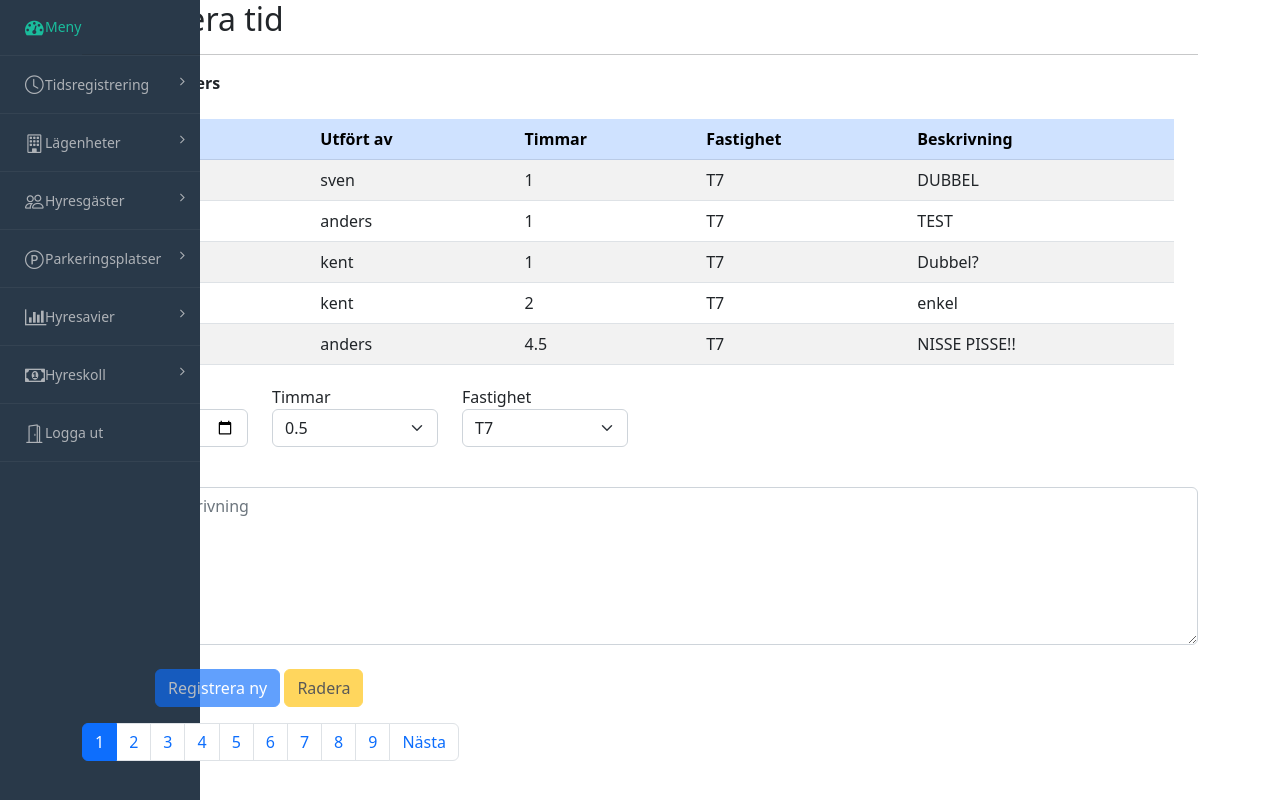
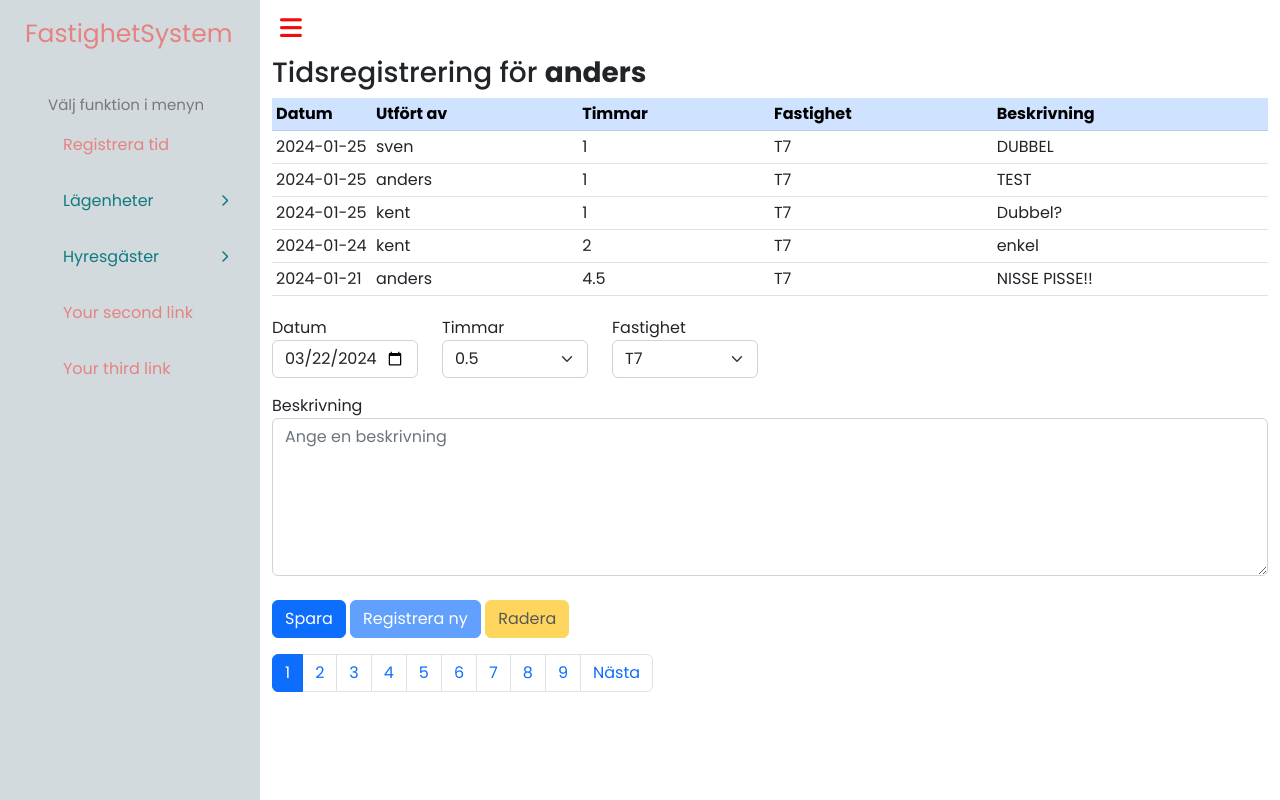
Before and after one commit to aselborn/tidlog, a PHP site: page / in a window 1280 px wide. Run offline with PHP 8.4, Linux system fonts and the light colour scheme; a user stored in the database is signed in; data comes from the database, SQL or seed files in the repository; some libraries are stand-ins or nearby versions.

Commit message:
ganska snygg meny.

```diff
--- a/index.php
+++ b/index.php
@@ -23,30 +23,33 @@ $number_of_page = ceil($num_rows / $result_per_page);
 ?>
 <!DOCTYPE html>
 <html>
+
     <title>Tidsregistrering</title>
     <body>
-        <?php include("./pages/sidebar2.php") ?>
+
+        <?php include("./pages/sidebar.php") ?>
+
         <input type="hidden" id="hidUserName" name="HidUsername" value="<?php echo $_SESSION["username"] ?>">
         <input type="hidden" id="hidClickedUserName" name="HidClickedUserName" value="">
 
-        <div class="container  ">
-            <h2>Registrera tid</h2>
-            <hr />
-            <!-- Menu Button -->
-            <div class="row">
-                <div class="col">
-                    <label class="label-primary form-label">Utförda av
-                        <strong><?=  htmlspecialchars($_SESSION["username"]); ?></strong> </label>
+        <div class="main ">
+
+            <div class="container mt-5" >
+
+                <div class="row mt-2">
+
+                    <div class="d-inline-flex">
+                        <h3>Tidsregistrering för <strong><?=  htmlspecialchars($_SESSION["username"]); ?></strong> </label></h3>
                     </div>
-
-                <div class="row mt-3">
+                </div>
+                <div class="row ">
 
                         <div class="col">
-                        <table class="table table-hover table-striped table-custom " id="jobTable">
-                            <thead class="table-dark">
+                            <table class="table table-sm  table-hover" id="jobTable">
+                                <thead class="bg-light sticky-top top-0">
                                     <tr>
 
-                                    <th scope="col" class="table-primary">Datum</th>
+                                        <th scope="col" style="width: 100px;" class="table-primary">Datum</th>
                                         <th scope="col" class="table-primary">Utfört av</th>
                                         <th scope="col" class="table-primary">Timmar</th>
                                         <th scope="col" class="table-primary">Fastighet</th>
@@ -70,7 +73,7 @@ $number_of_page = ceil($num_rows / $result_per_page);
                                         echo "
                                             <tr id='$jobId' >
 
-                                            <td>" . $dt . "</td>
+                                                <td style='width: 100px;'>" . $dt . "</td>
                                                 <td>". $row["job_username"] . "</td>
                                                 <td>". $jobHour  . "</td>
                                                 <td>". $row["job_fastighet"] . "</td>
@@ -81,7 +84,7 @@ $number_of_page = ceil($num_rows / $result_per_page);
                                 </tbody>
                             </table>
                         </div>
-                </div>
+
                     <form action="addtime.php" method="POST" id="frmInput">
                         <div class="row mt-1">
 
@@ -142,7 +145,7 @@ $number_of_page = ceil($num_rows / $result_per_page);
 
                             </div>
                             <div class="col-md-5 mt-4 ">
-                            <input type="button" id="btnSave" class="btn btn-primary btn-send" value="Spara">
+                                <input type="button" id="btnSaveTidsregistrering" class="btn btn-primary btn-send" value="Spara">
                                 <input type="button" id="btnNew" class="btn btn-primary btn-send disabled" value="Registrera ny">
                                 <input type="button" id="btnDelete" class="btn btn-warning btn-send disabled" value="Radera">
 
@@ -156,7 +159,6 @@ $number_of_page = ceil($num_rows / $result_per_page);
                             </div> -->
                         </div>
                     </form>
-
                     <div class="mt-3">
                         <nav aria-label="Page navigation">
                             <ul class="pagination">
@@ -187,7 +189,8 @@ $number_of_page = ceil($num_rows / $result_per_page);
 
                         </nav>
                     </div>
-
+                </div>
+            </div>
         </div>
 
     </body>
--- a/js/index.js
+++ b/js/index.js
@@ -30,9 +30,9 @@ $(document).ready(function() {
   });
 
   //Hanterar spara och uppdatera.
-  $("#btnSave").on('click', function()
+  $("#btnSaveTidsregistrering").on('click', function()
   {
-    var title = $("#btnSave").val();
+    var title = $("#btnSaveTidsregistrering").val();
     if (title === 'Spara'){
         saveOrUpdate(true)
     }
@@ -49,6 +49,24 @@ $(document).ready(function() {
     var script = ""
     var myUserName = $("#hidUserName").val();
     const currentDate = new Date();
+
+    if ($("#job_description").val() === ""){
+      $.alert({
+        title: 'Information!',
+        content: 'Du <strong>måste</strong> ange en beskrivning om vad du gjort!',
+        icon: 'fa fa-rocket',
+        animation: 'scale',
+        closeAnimation: 'scale',
+        buttons: {
+          okay: {
+            text: 'Ok, jag fattar',
+            btnClass: 'btn-blue'
+          }
+        }
+      });
+
+      return;
+    }
 
     var formData = {
         JobId : jobId,
--- a/lghinfo.php
+++ b/lghinfo.php
@@ -27,6 +27,7 @@
 
     <body>
         <input type="hidden" id="hidlagenhetNo" name="HidLagenhetNo" value="<?php echo $lagenhetNo ?>" >
+
         <?php include("./pages/sidebar.php") ?>
 
         <div class="col-sm  min-vh-100 border">
--- a/pages/sidebar.php
+++ b/pages/sidebar.php
@@ -11,21 +11,19 @@
 
 ?>
 
-<!DOCTYPE html>
-<html>
-    <head>
 <meta charset="UTF-8">
 <meta http-equiv="X-UA-Compatible" content="IE=edge">
 <meta name="viewport" content="width=device-width, initial-scale=1.0">
-        <title>Tidlog</title>
 <!-- <link href="https://cdn.jsdelivr.net/npm/bootstrap@5.2.0-beta1/dist/css/bootstrap.min.css" rel="stylesheet" integrity="sha384-0evHe/X+R7YkIZDRvuzKMRqM+OrBnVFBL6DOitfPri4tjfHxaWutUpFmBp4vmVor" crossorigin="anonymous"> -->
 <link href="https://cdn.jsdelivr.net/npm/bootstrap@5.2.3/dist/css/bootstrap.min.css" rel="stylesheet" integrity="sha384-rbsA2VBKQhggwzxH7pPCaAqO46MgnOM80zW1RWuH61DGLwZJEdK2Kadq2F9CUG65" crossorigin="anonymous">
 <link href="https://fonts.googleapis.com/css?family=Poppins:300,400,500,600,700,800,900" rel="stylesheet">
 
 <link rel="stylesheet" href="https://stackpath.bootstrapcdn.com/font-awesome/4.7.0/css/font-awesome.min.css">
 <link rel="stylesheet" href="https://cdn.jsdelivr.net/npm/bootstrap-icons@1.11.3/font/bootstrap-icons.min.css">
+
 <link rel="stylesheet" href="./style/tidlog.css">
-        <!-- <link rel="stylesheet" href="./style/style.css"> -->
+<link rel="stylesheet" href="./style/sidebar.css">
+<link rel="stylesheet" href="https://cdnjs.cloudflare.com/ajax/libs/font-awesome/6.2.1/css/all.min.css" />
 
 <link rel="stylesheet" href="//code.jquery.com/ui/1.13.2/themes/base/jquery-ui.css">
 <link rel="icon" type="image/x-icon" href="./bilder/favicon.ico">
@@ -40,7 +38,7 @@
 <link rel="stylesheet" href="//cdnjs.cloudflare.com/ajax/libs/jquery-confirm/3.3.2/jquery-confirm.min.css">
 <script src="//cdnjs.cloudflare.com/ajax/libs/jquery-confirm/3.3.2/jquery-confirm.min.js"></script>
 
-
+<script src="./js/sidebar.js"></script>
 <script src="./js/common.js"></script>
 <script src="./js/index.js"></script>
 <script src="./js/settings.js"></script>
@@ -51,81 +49,128 @@
 <script src="./js/hyrginfo.js"></script>
 <script src="./js/avisering.js"></script>
 
-    </head>
-
-    <div class="container-fluid">
-        <div class="row">
-            <div class="col-sm-auto bg-light sticky-top">
-                <div class="d-flex flex-sm-column flex-row flex-nowrap bg-light align-items-center sticky-top">
-                <a href="index.php" class="d-block p-3 link-dark text-decoration-none" title="Hem" data-bs-toggle="tooltip" data-bs-placement="right" data-bs-original-title="Icon-only">
-                    <i class="bi-calendar-check fs-1"></i>
-                </a>
-                <ul class="nav nav-pills nav-flush flex-sm-column flex-row flex-nowrap mb-auto mx-auto text-center justify-content-between w-100 px-3 align-items-center">
-                    <li class="nav-item">
-                        <a href="report.php" class="nav-link py-3 px-2" title="Sammanställning" data-bs-toggle="tooltip" data-bs-placement="right" data-bs-original-title="Sammanställnig">
-                            <i class="bi-card-text fs-1"></i>
-                        </a>
-                    </li>
-                    <li class="nav-item">
-                        <a href="report.php" class="nav-link py-3 px-2" title="Sammanställning" data-bs-toggle="tooltip" data-bs-placement="right" data-bs-original-title="Sammanställnig">
-                            <i class="bi-card-text fs-1"></i>
-                        </a>
-                    </li>
-                    <li class="nav-item">
-                        <a href="lagenhet.php" class="nav-link py-3 px-2" title="Lägenheter" data-bs-toggle="tooltip" data-bs-placement="right" data-bs-original-title="Lägenheter">
-                            <i class="bi bi-building fs-1"></i>
-                        </a>
-                    </li>
-                    <li class="nav-item">
-                        <a href="hyresgaster.php" class="nav-link py-3 px-2" title="Hyresgäster" data-bs-toggle="tooltip" data-bs-placement="right" data-bs-original-title="Hyresgäster">
-                            <i class="bi bi-people fs-1"></i>
-                        </a>
-                    </li>
-
-
-                    <li class="nav-item">
-                        <a href="parking.php" class="nav-link py-3 px-2" title="Parkering" data-bs-toggle="tooltip" data-bs-placement="right" data-bs-original-title="Parkering">
-                            <i class="bi bi-p-circle-fill fs-1"></i>
-                        </a>
-                    </li>
-
-                    <li class="nav-item">
-                        <a href="avisering.php" class="nav-link py-3 px-2" title="Avisering" data-bs-toggle="tooltip" data-bs-placement="right" data-bs-original-title="Avisering">
-                            <i class="bi bi-cash-coin fs-1"></i>
-                        </a>
-                    </li>
-
-                    <li class="nav-item">
-                        <a href="skapa_faktura.php" class="nav-link py-3 px-2" title="Skapa en faktura" data-bs-toggle="tooltip" data-bs-placement="right" data-bs-original-title="Skapa faktura">
-                            <i class="bi bi-cash fs-1"></i>
-                        </a>
-                    </li>
 
 
 
-                    <li class="nav-item">
-                        <a href="hyreskoll.php" class="nav-link py-3 px-2" title="Hyreskoll" data-bs-toggle="tooltip" data-bs-placement="right" data-bs-original-title="Hyreskoll">
-                            <i class="bi bi-bank fs-1"></i>
-                        </a>
+<nav class="sidebar">
+      <a href="#" class="logo">FastighetSystem</a>
+
+      <div class="menu-content">
+        <ul class="menu-items">
+          <div class="menu-title">Välj funktion i menyn</div>
+
+          <li class="item">
+            <!-- <a href="#">Tidsregistrering</a> -->
+            <a href="index.php">Registrera tid</a>
           </li>
 
-                    <li>
-                        <a href="settings.php" class="nav-link py-3 px-2" title="Inställnigar" data-bs-toggle="tooltip" data-bs-placement="right" data-bs-original-title="inställningar">
-                            <i class="bi bi-gear fs-1"></i>
-                        </a>
+          <li class="item">
+            <div class="submenu-item">
+              <span>Lägenheter</span>
+              <i class="fa-solid fa-chevron-right"></i>
+            </div>
+
+            <ul class="menu-items submenu">
+              <div class="menu-title">
+                <i class="fa-solid fa-chevron-left"></i>
+                    Tillbaka till menyn
+              </div>
+              <li class="item">
+              <a href="lagenhet.php?fastighetId=1">Tryckaren 7</a>
               </li>
-                    <li>
-                        <a href="logout.php" class="nav-link py-3 px-2" title="logga ut" data-bs-toggle="tooltip" data-bs-placement="right" data-bs-original-title="logga ut">
-                            <i class="bi-door-open fs-1"></i>
-                        </a>
+              <li class="item">
+                <a href="lagenhet.php?fastighetId=2">Uttern 9</a>
                </li>
-                    <!-- <li>
-                        <a href="#" class="nav-link py-3 px-2" title="" data-bs-toggle="tooltip" data-bs-placement="right" data-bs-original-title="settings">
-                            <i class="box-arrow-left fs-1"></i>
-                        </a>
-                    </li> -->
             </ul>
+          </li>
+          <li class="item">
+            <div class="submenu-item">
+              <span>Hyresgäster</span>
+              <i class="fa-solid fa-chevron-right"></i>
+            </div>
 
+            <ul class="menu-items submenu">
+              <div class="menu-title">
+                <i class="fa-solid fa-chevron-left"></i>
+                Your submenu title
               </div>
+              <li class="item">
+                <a href="#">Second sublink</a>
+              </li>
+              <li class="item">
+                <a href="#">Second sublink</a>
+              </li>
+              <li class="item">
+                <a href="#">Second sublink</a>
+              </li>
+              <li class="item">
+                <a href="#">Second sublink</a>
+              </li>
+              <li class="item">
+                <a href="#">Second sublink</a>
+              </li>
+              <li class="item">
+                <a href="#">Second sublink</a>
+              </li>
+              <li class="item">
+                <a href="#">Second sublink</a>
+              </li>
+              <li class="item">
+                <a href="#">Second sublink</a>
+              </li>
+              <li class="item">
+                <a href="#">Second sublink</a>
+              </li>
+              <li class="item">
+                <a href="#">Second sublink</a>
+              </li>
+              <li class="item">
+                <a href="#">Second sublink</a>
+              </li>
+              <li class="item">
+                <a href="#">Second sublink</a>
+              </li>
+              <li class="item">
+                <a href="#">Second sublink</a>
+              </li>
+              <li class="item">
+                <a href="#">Second sublink</a>
+              </li>
+              <li class="item">
+                <a href="#">Second sublink</a>
+              </li>
+              <li class="item">
+                <a href="#">Second sublink</a>
+              </li>
+              <li class="item">
+                <a href="#">Second sublink</a>
+              </li>
+              <li class="item">
+                <a href="#">Second sublink</a>
+              </li>
+              <li class="item">
+                <a href="#">Second sublink</a>
+              </li>
+              <li class="item">
+                <a href="#">Second sublink</a>
+              </li>
+              <li class="item">
+                <a href="#">Second sublink</a>
+              </li>
+            </ul>
+          </li>
+
+          <li class="item">
+            <a href="#">Your second link</a>
+          </li>
+
+          <li class="item">
+            <a href="#">Your third link</a>
+          </li>
+        </ul>
       </div>
-</html>
+    </nav>
+
+    <nav class="navbar">
+      <i class="fa-solid fa-bars" id="sidebar-close"></i>
+    </nav>
--- /dev/null
+++ b/style/sidebar.css
@@ -0,0 +1,132 @@
+/* Import Google font - Poppins */
+@import url("https://fonts.googleapis.com/css2?family=Poppins:wght@200;300;400;500;600;700&display=swap");
+* {
+  margin: 0;
+  padding: 0;
+  box-sizing: border-box;
+  font-family: "Poppins", sans-serif;
+}
+.sidebar {
+  position: fixed;
+  height: 100%;
+  width: 260px;
+  background: rgb(210, 218, 221);
+  padding: 15px;
+  z-index: 99;
+  display: block;
+
+}
+.logo {
+  font-size: 25px;
+  padding: 0 10px;
+}
+.sidebar a {
+  color: #e78282;
+  text-decoration: none;
+}
+.menu-content {
+  position: relative;
+  height: 100%;
+  width: 100%;
+  margin-top: 40px;
+  overflow-y: scroll;
+}
+.menu-content::-webkit-scrollbar {
+  display: none;
+}
+.menu-items {
+  height: 100%;
+  width: 100%;
+  list-style: none;
+  transition: all 0.4s ease;
+}
+.submenu-active .menu-items {
+  transform: translateX(-56%);
+}
+.menu-title {
+  color: #7a7777;
+  font-size: 15px;
+  padding: 1px 1px;
+}
+.item a,
+.submenu-item {
+  padding: 16px;
+  display: inline-block;
+  width: 100%;
+  border-radius: 12px;
+}
+.item i {
+  font-size: 12px;
+}
+.item a:hover,
+.submenu-item:hover,
+.submenu .menu-title:hover {
+  background: rgba(255, 255, 255, 0.1);
+}
+.submenu-item {
+  display: flex;
+  justify-content: space-between;
+  align-items: center;
+  color: #117a81;
+  cursor: pointer;
+}
+.submenu {
+  position: absolute;
+  height: 100%;
+  width: 100%;
+  top: 0;
+  right: calc(-100% - 26px);
+  height: calc(100% + 100vh);
+  background: rgb(210, 218, 221);
+  display: none;
+}
+.show-submenu ~ .submenu {
+  display: block;
+}
+.submenu .menu-title {
+  border-radius: 12px;
+  cursor: pointer;
+}
+.submenu .menu-title i {
+  margin-right: 10px;
+}
+.navbar,
+.main {
+  left: 260px;
+  width: calc(100% - 260px);
+  transition: all 0.5s ease;
+  z-index: 1000;
+
+}
+.sidebar.close ~ .navbar,
+.sidebar.close ~ .main {
+  left: 0;
+  width: 100%;
+}
+.navbar {
+  position: fixed;
+  color: #f50a0a;
+  padding: 15px 20px;
+  font-size: 25px;
+  background: white;
+  cursor: pointer;
+}
+.navbar #sidebar-close {
+  cursor: pointer;
+}
+.main {
+  position: relative;
+  /* display: flex; */
+  display: flex;
+  /* align-items: center; */
+  /* justify-content: center; */
+
+  height: 100vh;
+  z-index: 100;
+  background:white !important;
+}
+.main h1 {
+  color: #11101d;
+  font-size: 40px;
+  text-align: center;
+}
```
Also changed, not shown: js/sidebar.js (added, +30 -0 lines), lagenhet.php (+14 -7 lines). Lines whose indentation alone changed are shown as unchanged.
